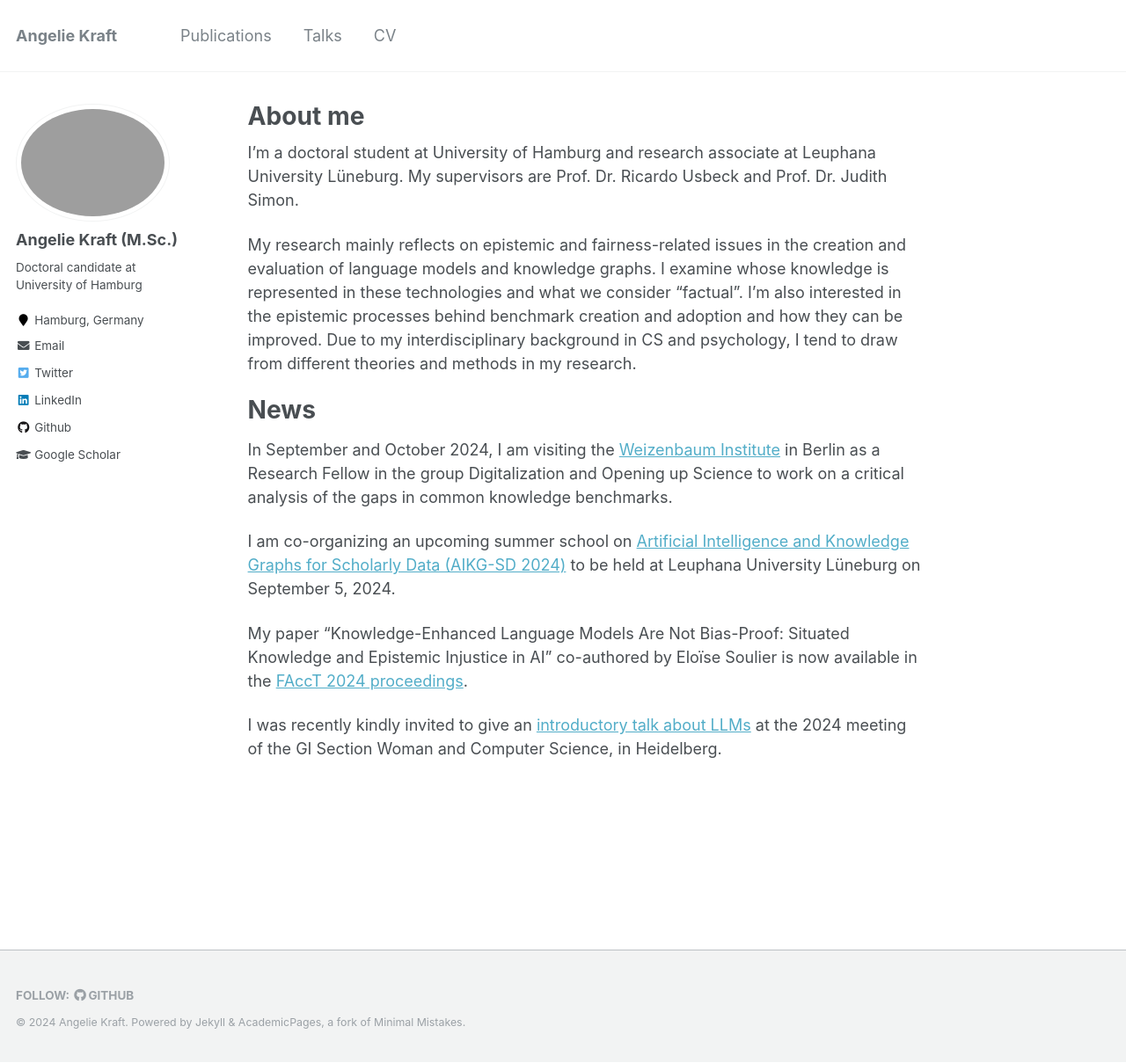
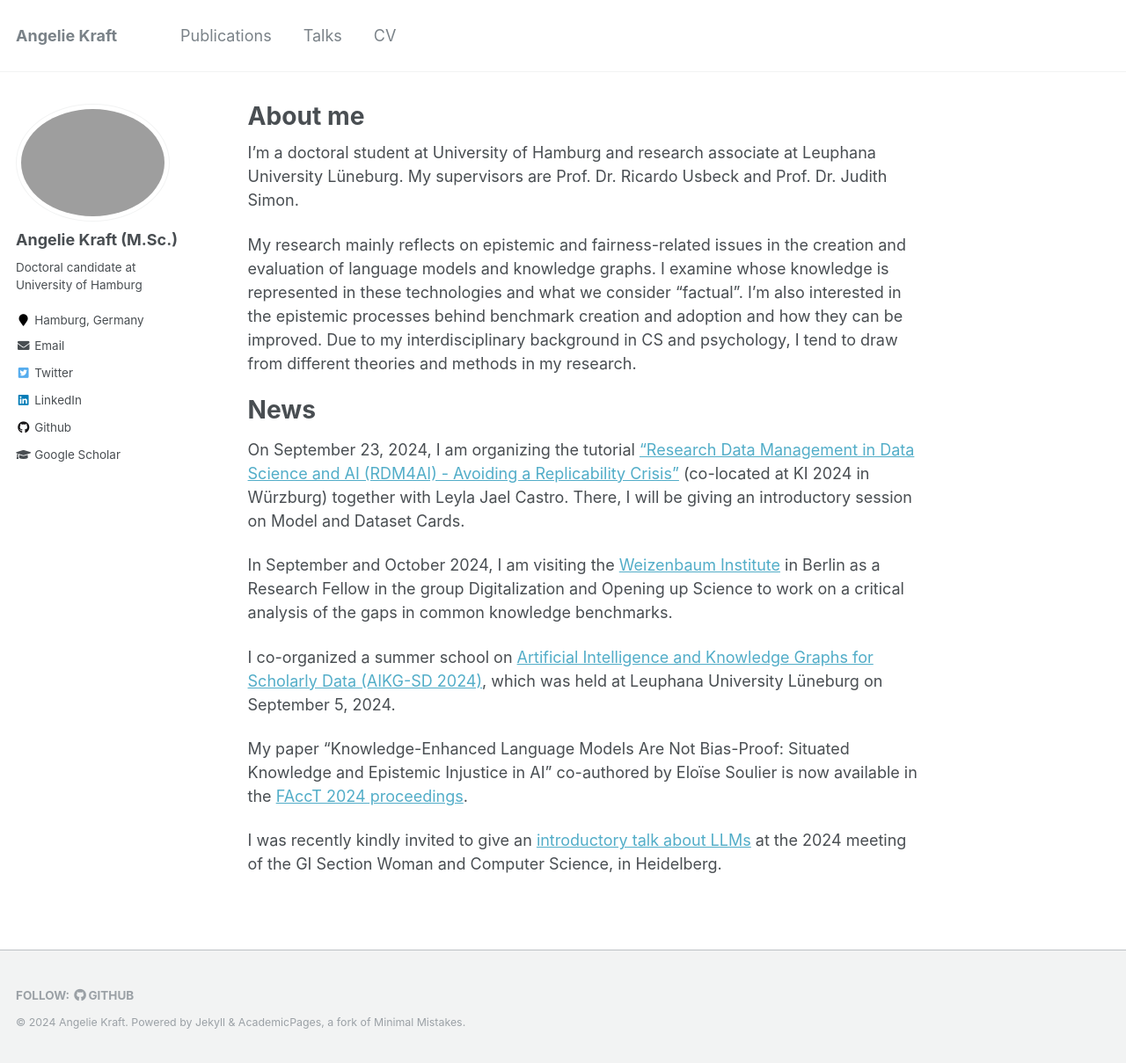
Before and after one commit to krangelie/krangelie.github.io, a Jekyll site: the page built from _pages/about.md, in a window 1280 px wide and 1209 px high. Shown: the whole window at 88% size. Built offline with Jekyll 4.4.1, drawn with Linux system fonts in a browser that asks for light colours.

```diff
--- a/_pages/about.md
+++ b/_pages/about.md
@@ -13,10 +13,12 @@ My research mainly reflects on epistemic and fairness-related issues in the crea
 
 
 # News
+On September 23, 2024, I am organizing the tutorial ["Research Data Management in Data Science and AI (RDM4AI) - Avoiding a Replicability Crisis"](https://sites.google.com/view/rdm4ai-2024/startseite) (co-located at KI 2024 in Würzburg) together with Leyla Jael Castro. There, I will be giving an introductory session on Model and Dataset Cards.
+
 In September and October 2024, I am visiting the [Weizenbaum Institute](https://www.weizenbaum-institut.de/en/) in Berlin as a Research Fellow in the group Digitalization and Opening up Science to work on a critical analysis of the gaps in common knowledge benchmarks.
 
 
-I am co-organizing an upcoming summer school on [Artificial Intelligence and Knowledge Graphs for Scholarly Data (AIKG-SD 2024)](https://sites.google.com/view/aikg-sd-summer-school-day-2024/startseite) to be held at Leuphana University Lüneburg on September 5, 2024.
+I co-organized a summer school on [Artificial Intelligence and Knowledge Graphs for Scholarly Data (AIKG-SD 2024)](https://sites.google.com/view/aikg-sd-summer-school-day-2024/startseite), which was held at Leuphana University Lüneburg on September 5, 2024.
 
 My paper "Knowledge-Enhanced Language Models Are Not Bias-Proof: Situated Knowledge and Epistemic Injustice in AI" co-authored by Eloïse Soulier is now available in the [FAccT 2024 proceedings](https://dl.acm.org/doi/10.1145/3630106.3658981).
 
```
Also changed, not shown: _events/2024-summer-school-aikg-sd.md (added, +13 -0 lines), _pages/events.html (added, +12 -0 lines).
